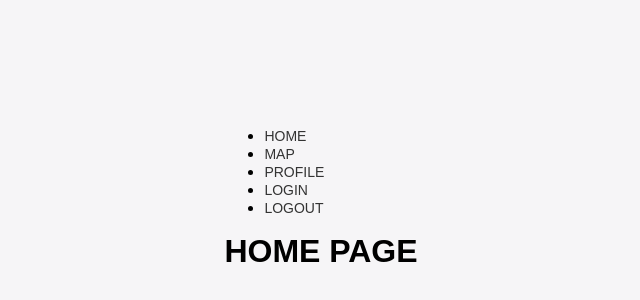
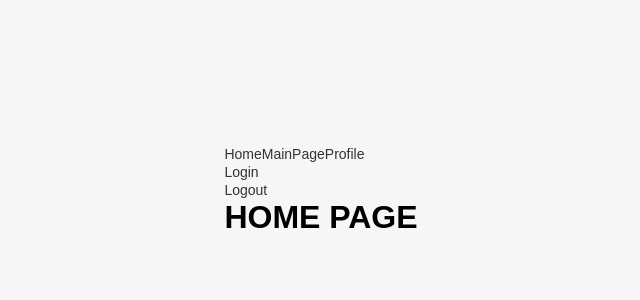
Before and after one commit to XerckM/FoodRadar, a React (Create React App) app in the folder frontend/: page / in a window 1280 px wide. Shown: the part 190-490 px from the top of the page, without its empty margins (319-959 px from the left). Built offline with nearby package versions, Linux system fonts and the light colour scheme.

Commit message:
added divs to Navbar.js for future tasks

```diff
--- a/frontend/src/components/Navbar.js
+++ b/frontend/src/components/Navbar.js
@@ -4,23 +4,27 @@ import { useState } from "react";
 export const Navbar = () => {
   return (
     <div>
-      <ul>
-        <li>
-          <Link to="/">HOME</Link>
-        </li>
-        <li>
-          <Link to="/mainpage">MAP</Link>
-        </li>
-        <li>
-          <Link to="/profile">PROFILE</Link>
-        </li>
-        <li>
-          <Link to="/login">LOGIN</Link>
-        </li>
-        <li>
-          <Link to="/logout">LOGOUT</Link>
-        </li>
-      </ul>
+      <Link to="/">
+        <p1>Home</p1>
+      </Link>
+      <Link to="/mainpage">
+        <p1>MainPage</p1>
+      </Link>
+      <Link to="/profile">
+        <p1>Profile</p1>
+      </Link>
+      <nav>
+        <div>
+          <Link to="/login">
+            <p1>Login</p1>
+          </Link>
+        </div>
+        <div>
+          <Link to="/logout">
+            <p1>Logout</p1>
+          </Link>
+        </div>
+      </nav>
     </div>
   );
 };
```
